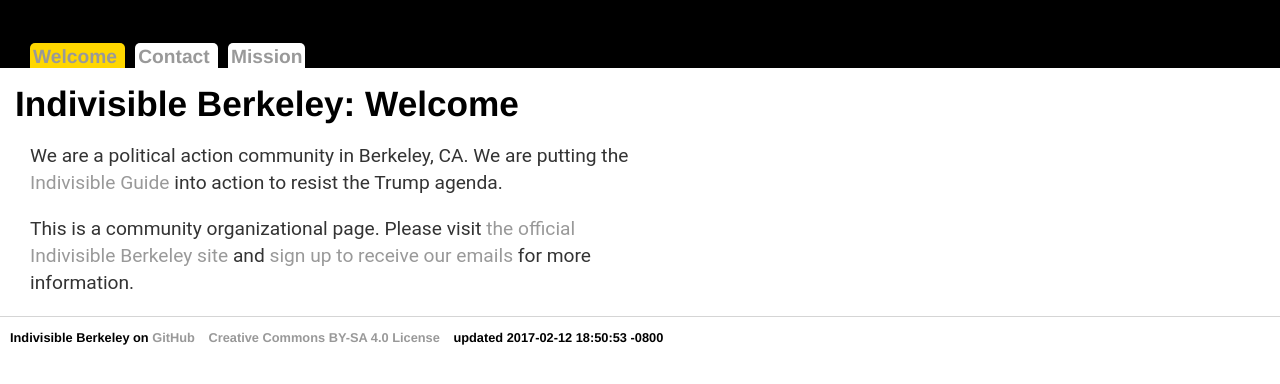
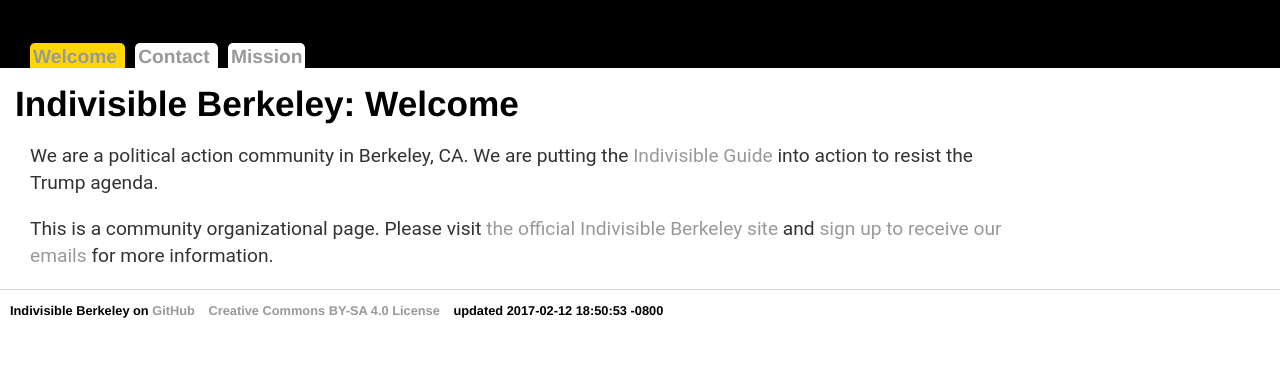
Before and after one commit to bc-design/www-ib, a Jekyll site: the page built from _pages/index.md, in a window 1280 px wide. Shown: the top 384 px of the page. Built offline with Jekyll 4.4.1, drawn with Linux system fonts in a browser that asks for light colours; our own code applies the rules of GitHub Pages for plain Markdown files.

Commit message:
fixed container width

```diff
--- a/css/main.css
+++ b/css/main.css
@@ -1,6 +1,6 @@
-@media (min-width: 600px) {
+@media (min-width: 1000px) {
 	.container {
-		width: 600px;
+		width: 1000px;
 	}
 }
 
```
